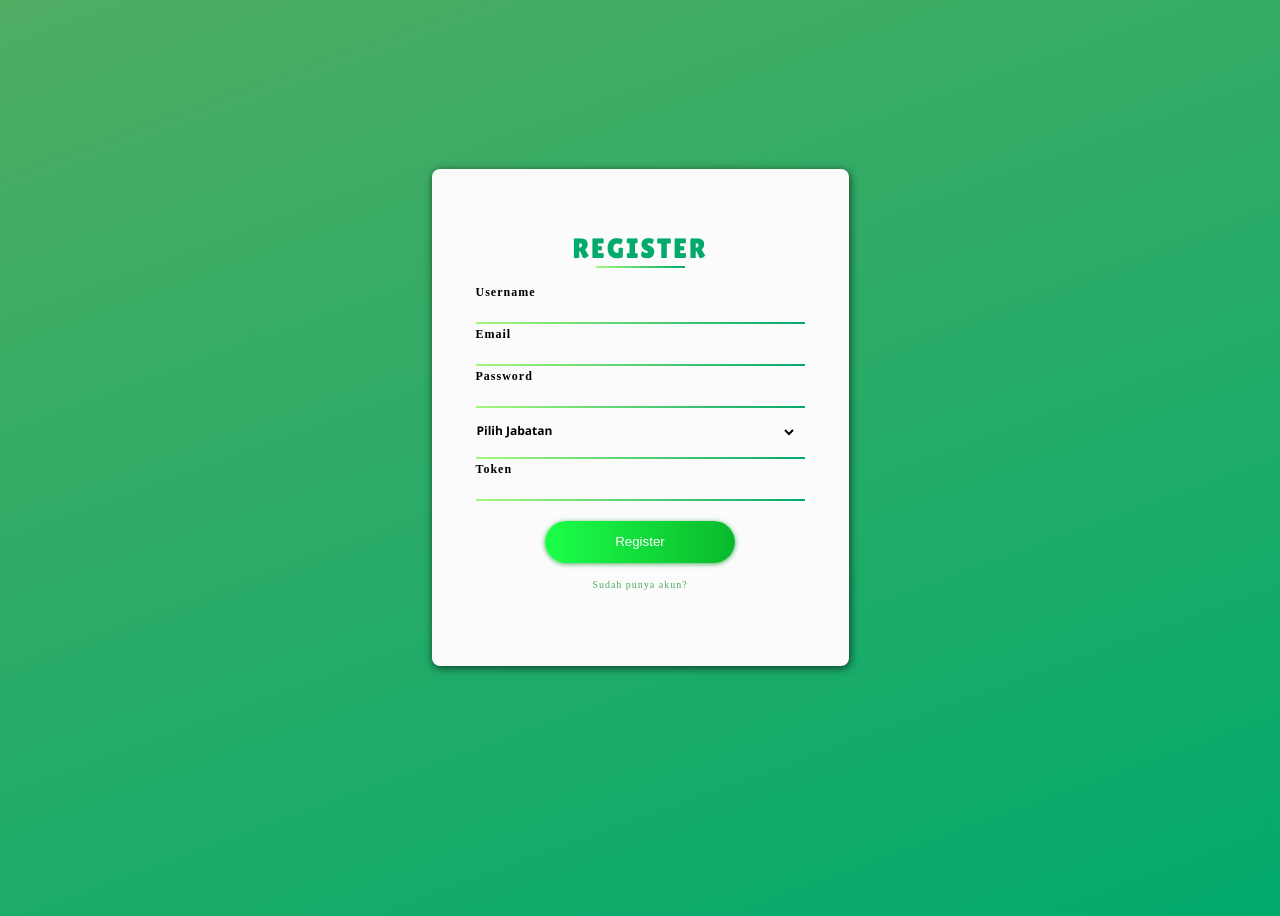
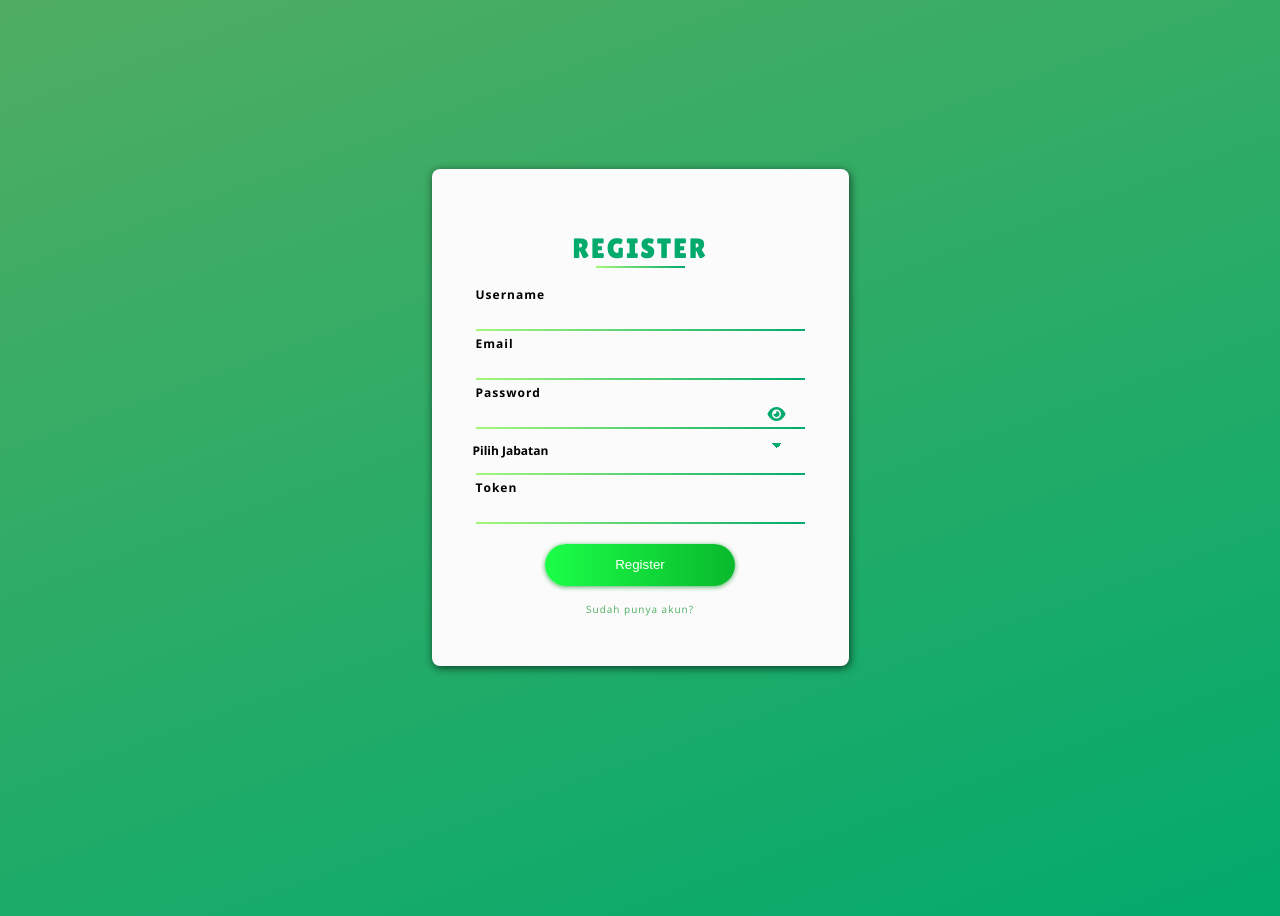
Before and after one commit to habibcodeskarisa/esurat1, a PHP site: page /registration.php in a window 1280 px wide. Run offline with PHP 8.4, Linux system fonts and the light colour scheme.

Commit message:
function show password in file registration

```diff
--- a/login.css
+++ b/login.css
@@ -23,9 +23,9 @@ body {
     width: 100%;
     height: 100%;
     background: linear-gradient(160deg, #61d377, #02aa6c);
-    animation: backgroundAnimation 500s infinite linear;
+    animation: backgroundAnimation 1s infinite linear;
     z-index: -1;
-    -webkit-animation: backgroundAnimation 500s infinite linear;
+    -webkit-animation: backgroundAnimation 1s infinite linear;
 }
 
 @keyframes backgroundAnimation {
--- a/registration.css
+++ b/registration.css
@@ -15,6 +15,7 @@ body {
     height: 100vh;
     overflow: hidden;
     position: relative;
+    font-family: "Open Sans", sans-serif;
 }
 
 .background-animation {
@@ -25,7 +26,8 @@ body {
     height: 100%;
     background: linear-gradient(160deg, #4fad62, #02aa6c);
     z-index: -1;
-    animation: gradientAnimation 15s ease infinite;
+    animation: gradientAnimation 1s ease infinite;
+    -webkit-animation: gradientAnimation 1s ease infinite;
 }
 
 @keyframes gradientAnimation {
@@ -51,6 +53,7 @@ body {
     padding: 12px 44px;
     position: relative;
     z-index: 1;
+    font-family: "Open Sans", sans-serif;
 }
 
 
@@ -133,6 +136,25 @@ body {
     font-family: "Open Sans", sans-serif;
 }
 
+select {
+    /* Styling untuk tanda panah kebawah */
+    appearance: none;
+    -webkit-appearance: none;
+    -moz-appearance: none;
+
+    /* Padding dan border */
+    padding: 8px 0 8px 12px;
+    border: 1px solid #cccccc;
+    border-radius: 4px;
+
+    /* Ubah warna tanda panah kebawah */
+    background-image: linear-gradient(45deg, transparent 50%, #02aa6c 50%), linear-gradient(135deg, #02aa6c 50%, transparent 50%);
+    background-position: calc(100% - 20px) calc(1em + 2px), calc(100% - 15px) calc(1em + 2px);
+    background-size: 5px 5px, 5px 5px;
+    background-repeat: no-repeat;
+}
+
+
 /* .input-jabatan:focus {
     border-color: #a6f77b;
     box-shadow: 0 0 5px #02aa6c;
@@ -161,6 +183,24 @@ body {
     outline: none;
     background-color: transparent;
     font-size: 12px;
+}
+
+.password-input {
+    position: relative;
+}
+
+.toggle-password {
+    position: absolute;
+    right: 18px;
+    top: 50%;
+    transform: translateY(-50%);
+    cursor: pointer;
+    color: #02aa6c;
+    font-size: 16px;
+    -webkit-transform: translateY(-50%);
+    -moz-transform: translateY(-50%);
+    -ms-transform: translateY(-50%);
+    -o-transform: translateY(-50%);
 }
 
 .card-form footer {
--- a/registration.php
+++ b/registration.php
@@ -1,19 +1,9 @@
-<!DOCTYPE html>
-<html lang="en">
-<head>
-    <meta charset="UTF-8">
-    <meta name="viewport" content="width=device-width, initial-scale=1.0">
-    <title>Registration Page</title>
-    <link rel="stylesheet" href="registration.css">
-</head>
-<body>
-    <div class="card-content">
 <?php
 session_start();
 
 require_once "database.php";
 
-        if(isset($_POST["submit"])) {
+if (isset($_POST["submit"])) {
     $username = $_POST["username"];
     $email = $_POST["email"];
     $password = $_POST["password"];
@@ -23,14 +13,14 @@
     $passwordHash = password_hash($password, PASSWORD_DEFAULT);
     $errors = array();
 
-            if (empty($username) OR empty($email) OR empty($password) OR empty($jabatan) OR empty($token)) {
-                array_push($errors,"Semua bidang yang diperlukan"); //All fields are required
+    if (empty($username) or empty($email) or empty($password) or empty($jabatan) or empty($token)) {
+        array_push($errors, "Semua bidang yang diperlukan"); //All fields are required
     }
     if (!filter_var($email, FILTER_VALIDATE_EMAIL)) {
-                array_push($errors,"Email tidak valid"); //Email is not valid
+        array_push($errors, "Email tidak valid"); //Email is not valid
     }
-            if (strlen($password)<8) {
-                array_push($errors,"Kata sandi harus sepanjang 8 karakter"); //Password must be at 8 character long
+    if (strlen($password) < 8) {
+        array_push($errors, "Kata sandi harus sepanjang 8 karakter"); //Password must be at 8 character long
     }
 
     // Validasi jabatan dan token (anda bisa menyesuaikan validasi ini dengan kebutuhan anda)
@@ -45,11 +35,11 @@
     $sql = "SELECT * FROM users WHERE email = '$email'";
     $result = mysqli_query($conn, $sql);
     $rowCount = mysqli_num_rows($result);
-            if ($rowCount>0) {
-                array_push($errors,"Email sudah ada!");
+    if ($rowCount > 0) {
+        array_push($errors, "Email sudah ada!");
     }
 
-            if (count($errors)>0) {
+    if (count($errors) > 0) {
         foreach ($errors as $error) {
             echo "<div class='alert alert-danger'>$error</div>";
         }
@@ -57,13 +47,19 @@
         // Memasukkan data ke dalam database
         $sql = "INSERT INTO users (username, email, password, jabatan) VALUE (?, ?, ?, ?)";
         $stmt = mysqli_stmt_init($conn);
-                $prepareStmt = mysqli_stmt_prepare($stmt,$sql);
+        $prepareStmt = mysqli_stmt_prepare($stmt, $sql);
 
         if ($prepareStmt) {
-                    mysqli_stmt_bind_param($stmt,"ssss",$username,$email,$passwordHash,$jabatan);
+            mysqli_stmt_bind_param($stmt, "ssss", $username, $email, $passwordHash, $jabatan);
             mysqli_stmt_execute($stmt);
+
+            // Simpan jabatan dan token ke dalam session
+            $_SESSION['jabatan'] = $jabatan;
+            $_SESSION['token'] = $token;
+
             $_SESSION['username'] = $username; // Mengatur session untuk username
             $_SESSION['email'] = $email; // Mengatur session untuk email
+
             header("Location: login.php"); // Redirect ke halaman login setelah registrasi berhasil
             exit();
         } else {
@@ -73,6 +69,19 @@
 }
 ?>
 
+<!DOCTYPE html>
+<html lang="en">
+
+<head>
+    <meta charset="UTF-8">
+    <meta name="viewport" content="width=device-width, initial-scale=1.0">
+    <title>Registration Page</title>
+    <link rel="stylesheet" href="registration.css">
+    <link rel="stylesheet" href="https://cdnjs.cloudflare.com/ajax/libs/font-awesome/6.0.0-beta3/css/all.min.css">
+</head>
+
+<body>
+    <div class="card-content">
         <form class="card-form" action="registration.php" method="post">
             <header>
                 <h1>REGISTER</h1>
@@ -89,10 +98,12 @@
                 <div class="form-border"></div>
 
                 <label for="password">Password</label>
-                <input type="password" name="password" required>
+                <div class="password-input">
+                    <input type="password" name="password" id="password" required>
+                    <span toggle="#password" class="toggle-password"><i class="fas fa-eye"></i></span>
+                </div>
                 <div class="form-border"></div>
 
-                <!-- <label for="jabatan">Jabatan</label> -->
                 <select name="jabatan" id="jabatan" required class="input-jabatan">
                     <option value="">Pilih Jabatan</option>
                     <option value="Rektor">Rektor</option>
@@ -114,5 +125,17 @@
             </footer>
         </form>
     </div>
+
+    <script defer>
+        const togglePassword = document.querySelector('.toggle-password');
+        const password = document.getElementById('password');
+
+        togglePassword.addEventListener('click', function() {
+            const type = password.getAttribute('type') === 'password' ? 'text' : 'password';
+            password.setAttribute('type', type);
+            this.querySelector('i').classList.toggle('fa-eye-slash');
+        });
+    </script>
 </body>
+
 </html>
```
Also changed, not shown: login.php (+13 -16 lines), database.php (line endings or trailing spaces). Lines whose indentation alone changed are shown as unchanged.
